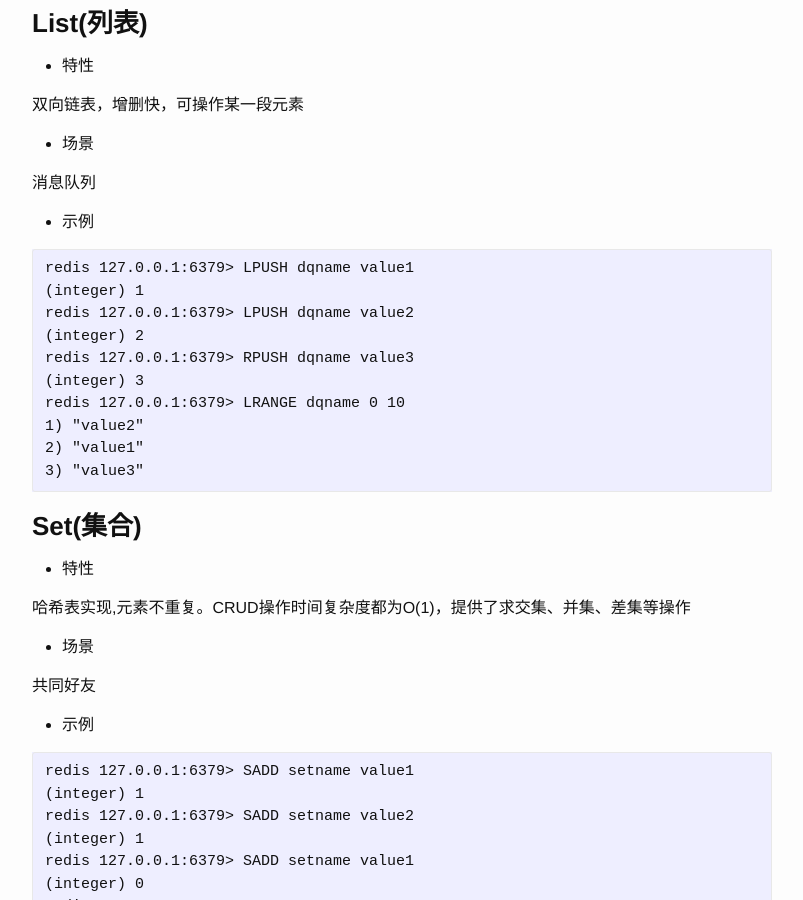
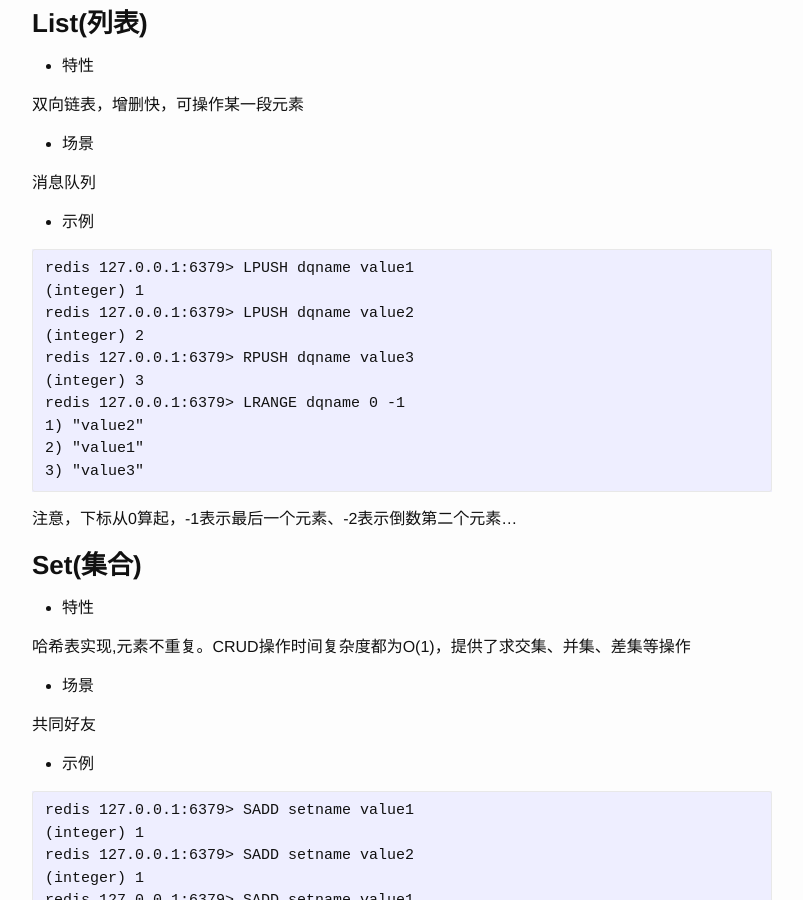
Before and after one commit to CodeHunter2006/CodeHunter2006.github.io, a Jekyll site: the page built from _posts/2018-09-12-Redis_datatype.md, in a window 1280 px wide and 900 px high, scrolled down 1024 px. Shown: the whole window, without its empty margins (238-1041 px from the left). Built offline with Jekyll 4.4.1, drawn with Linux system fonts in a browser that asks for light colours.

Commit message:
添加了一些解释

````diff
--- a/_posts/2018-09-12-Redis_datatype.md
+++ b/_posts/2018-09-12-Redis_datatype.md
@@ -63,11 +63,12 @@ redis 127.0.0.1:6379> LPUSH dqname value2
 (integer) 2
 redis 127.0.0.1:6379> RPUSH dqname value3
 (integer) 3
-redis 127.0.0.1:6379> LRANGE dqname 0 10
+redis 127.0.0.1:6379> LRANGE dqname 0 -1
 1) "value2"
 2) "value1"
 3) "value3"
 ```
+注意，下标从0算起，-1表示最后一个元素、-2表示倒数第二个元素...
 
 ### Set(集合)
 * 特性
````
